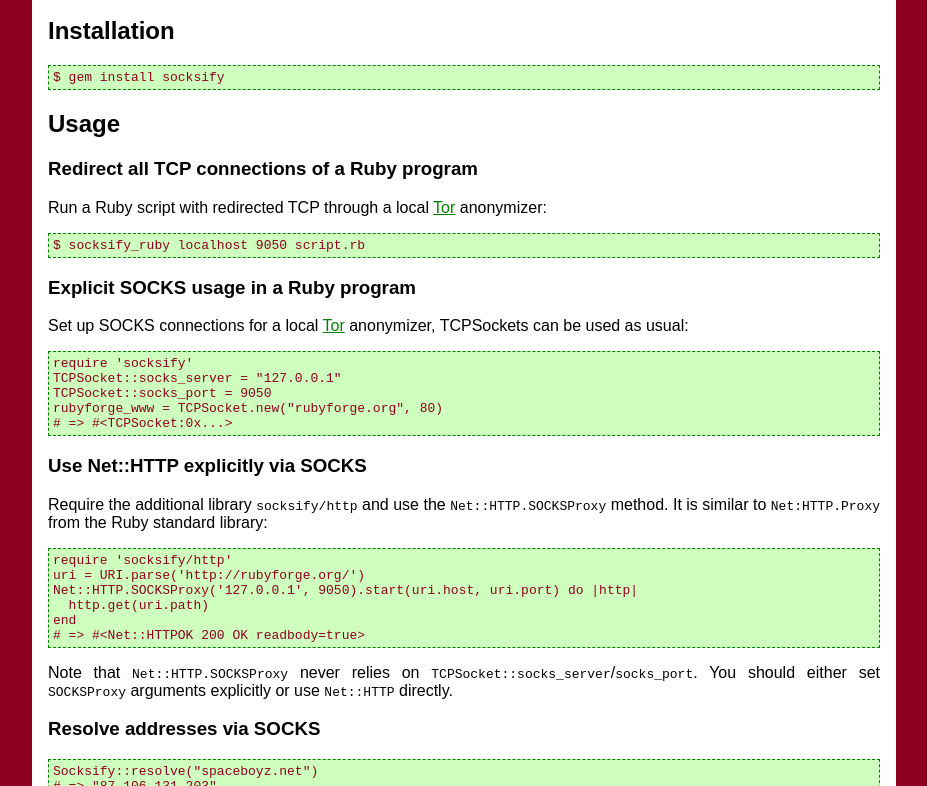
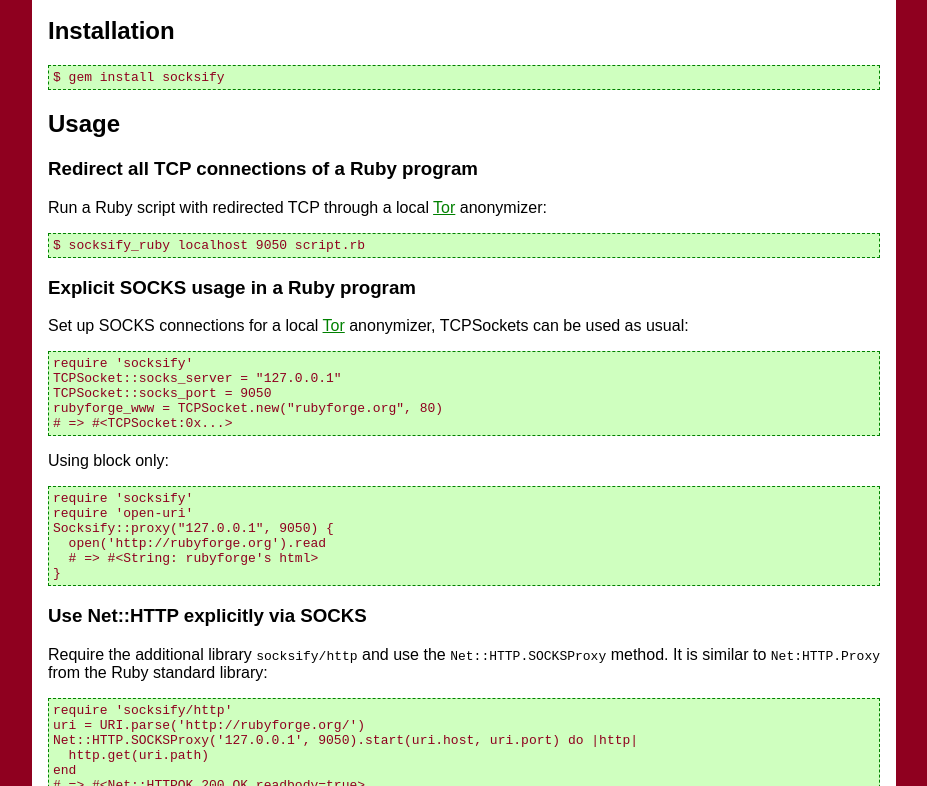
Before and after one commit to astro/socksify-ruby, a plain HTML site: page doc/index.html in a window 1280 px wide. Shown: the part 391-1177 px from the top of the page, without its empty margins (176-1103 px from the left). Drawn offline with Linux system fonts and the light colour scheme.

Commit message:
append document (Socksify.proxy example)

```diff
--- a/doc/index.html
+++ b/doc/index.html
@@ -65,6 +65,17 @@ TCPSocket::socks_server = "127.0.0.1"
 TCPSocket::socks_port = 9050
 rubyforge_www = TCPSocket.new("rubyforge.org", 80)
 # => #&lt;TCPSocket:0x...&gt;</pre>
+
+      <p>
+	Using block only:
+      <pre>require 'socksify'
+require 'open-uri'
+Socksify::proxy("127.0.0.1", 9050) {
+  open('http://rubyforge.org').read
+  # => #&lt;String: rubyforge's html&gt;
+}
+</pre>
+      </p>
 
       <h3>Use Net::HTTP explicitly via SOCKS</h3>
       <p>
```
